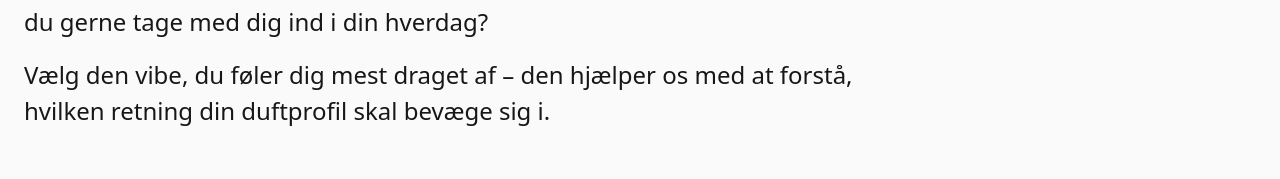
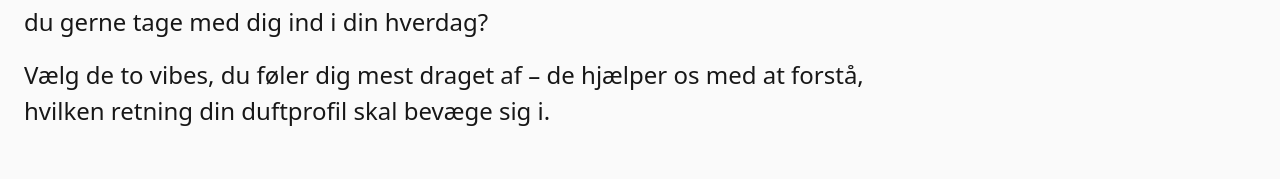
Before and after one commit to mathiaslyhr/anstroj-lab, a React (Vite) app: page /lab in a window 1280 px wide. Both pictures are taken after a click on the button "Start din duftprofil". Shown: the part 215-394 px from the top of the page. Built offline with nearby package versions, Linux system fonts and the light colour scheme; a web font is replaced by a local one.

Commit message:
tekst ændringer

```diff
--- a/src/components/MoodStep.jsx
+++ b/src/components/MoodStep.jsx
@@ -29,7 +29,7 @@ export default function MoodStep({ onNext, onBack } ) {
           Forestil dig, at parfumen bliver en forlængelse af din energi.
           Hvilken vibe vil du gerne tage med dig ind i din hverdag?
         </h3>
-        <h3 className="mb-8 w-[70%] font-normal">Vælg den vibe, du føler dig mest draget af – den hjælper os med at forstå, hvilken retning din duftprofil skal bevæge sig i.</h3>
+        <h3 className="mb-8 w-[70%] font-normal">Vælg de to vibes, du føler dig mest draget af – de hjælper os med at forstå, hvilken retning din duftprofil skal bevæge sig i.</h3>
 
         {/* Options */}
         <div className="grid grid-cols-2 md:grid-cols-3 gap-6 mt-10 w-[80%] pt-4 justify-self-center">
--- a/src/components/RecommendationModule.jsx
+++ b/src/components/RecommendationModule.jsx
@@ -105,7 +105,8 @@ export default function RecommendationModule({ answers }) {
 
   return scored.slice(0, 2).map(s => s.product);
 }, [products, answers]);
-  useEffect(() => {
+
+useEffect(() => {
     async function load() {
       const snap = await getDocs(collection(db, "products"));
       const list = snap.docs.map(doc => ({ id: doc.id, ...doc.data() }));
--- a/src/components/ScentLabFlow.jsx
+++ b/src/components/ScentLabFlow.jsx
@@ -13,6 +13,7 @@ import ScentLabSummary from "./ScentLabSummary";
 
 export default function ScentLabFlow(){
     const [step, setStep] = useState(0);
+
     const [answers, setAnswers] = useState({
     moods: [],
     situations: [],
```
